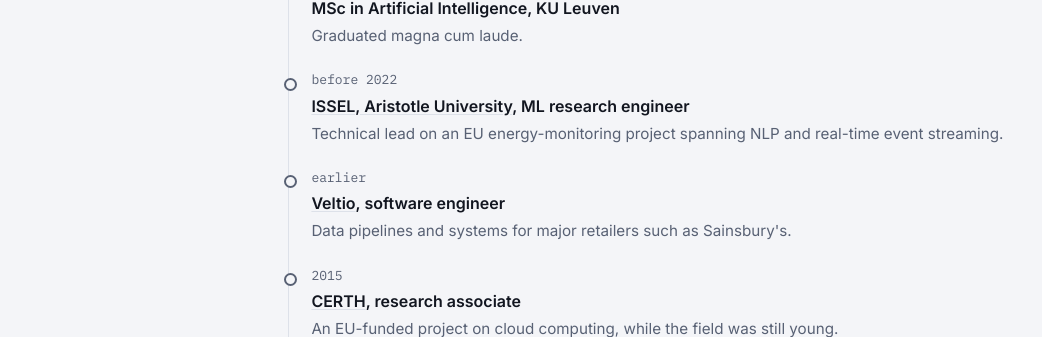
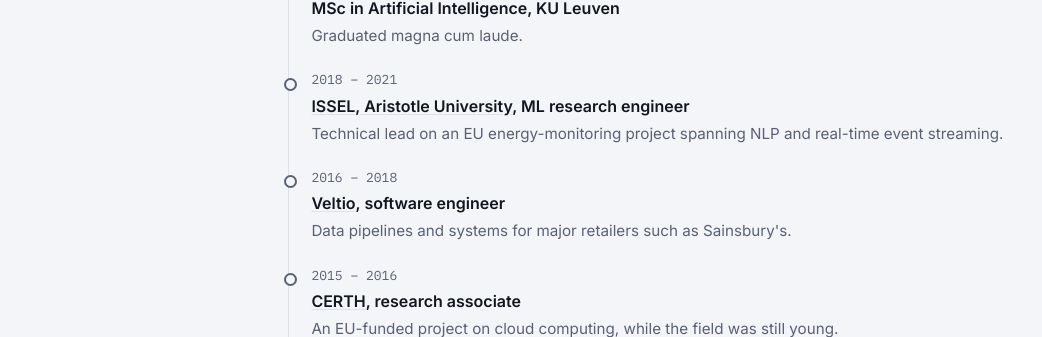
Before and after one commit to ioannisantoniadis/ioannisantoniadis.github.io, a plain HTML site: page index.html in a window 1280 px wide. Shown: the part 765-1102 px from the top of the page, without its empty margins (84-1126 px from the left). Drawn offline with nearby package versions, Linux system fonts and the light colour scheme.

Commit message:
Path: years for ISSEL, Veltio and CERTH
Co-Authored-By: Claude Opus 5.5 <noreply@anthropic.com>

```diff
--- a/index.html
+++ b/index.html
@@ -111,9 +111,9 @@ main { max-width: 1080px; margin: 0 auto; }
         <li class="now"><span class="when">now</span><span class="what"><a href="https://www.spotify.com/">Spotify</a>, machine learning engineer</span><span class="detail">Ranking and personalization.</span></li>
         <li><span class="when">2022 – 2026</span><span class="what"><a href="https://www.expediagroup.com/home/default.aspx">Expedia Group</a>, machine learning scientist, London</span><span class="detail">Four years on large-scale ranking and retrieval with deep learning, LLMs and multimodal methods.</span></li>
         <li><span class="when">2022</span><span class="what">MSc in Artificial Intelligence, KU Leuven</span><span class="detail">Graduated magna cum laude.</span></li>
-        <li><span class="when">before 2022</span><span class="what"><a href="https://issel.ee.auth.gr/en/13-2/">ISSEL, Aristotle University</a>, ML research engineer</span><span class="detail">Technical lead on an EU energy-monitoring project spanning NLP and real-time event streaming.</span></li>
-        <li><span class="when">earlier</span><span class="what"><a href="https://veltio.com/">Veltio</a>, software engineer</span><span class="detail">Data pipelines and systems for major retailers such as Sainsbury's.</span></li>
-        <li><span class="when">2015</span><span class="what"><a href="https://www.iti.gr/iti/en/home/">CERTH</a>, research associate</span><span class="detail">An EU-funded project on cloud computing, while the field was still young.</span></li>
+        <li><span class="when">2018 – 2021</span><span class="what"><a href="https://issel.ee.auth.gr/en/13-2/">ISSEL, Aristotle University</a>, ML research engineer</span><span class="detail">Technical lead on an EU energy-monitoring project spanning NLP and real-time event streaming.</span></li>
+        <li><span class="when">2016 – 2018</span><span class="what"><a href="https://veltio.com/">Veltio</a>, software engineer</span><span class="detail">Data pipelines and systems for major retailers such as Sainsbury's.</span></li>
+        <li><span class="when">2015 – 2016</span><span class="what"><a href="https://www.iti.gr/iti/en/home/">CERTH</a>, research associate</span><span class="detail">An EU-funded project on cloud computing, while the field was still young.</span></li>
         <li><span class="when">2015</span><span class="what">MEng in Electrical and Computer Engineering, Aristotle University of Thessaloniki</span><span class="detail">Top 3% of the class.</span></li>
       </ol>
     </div>
```
